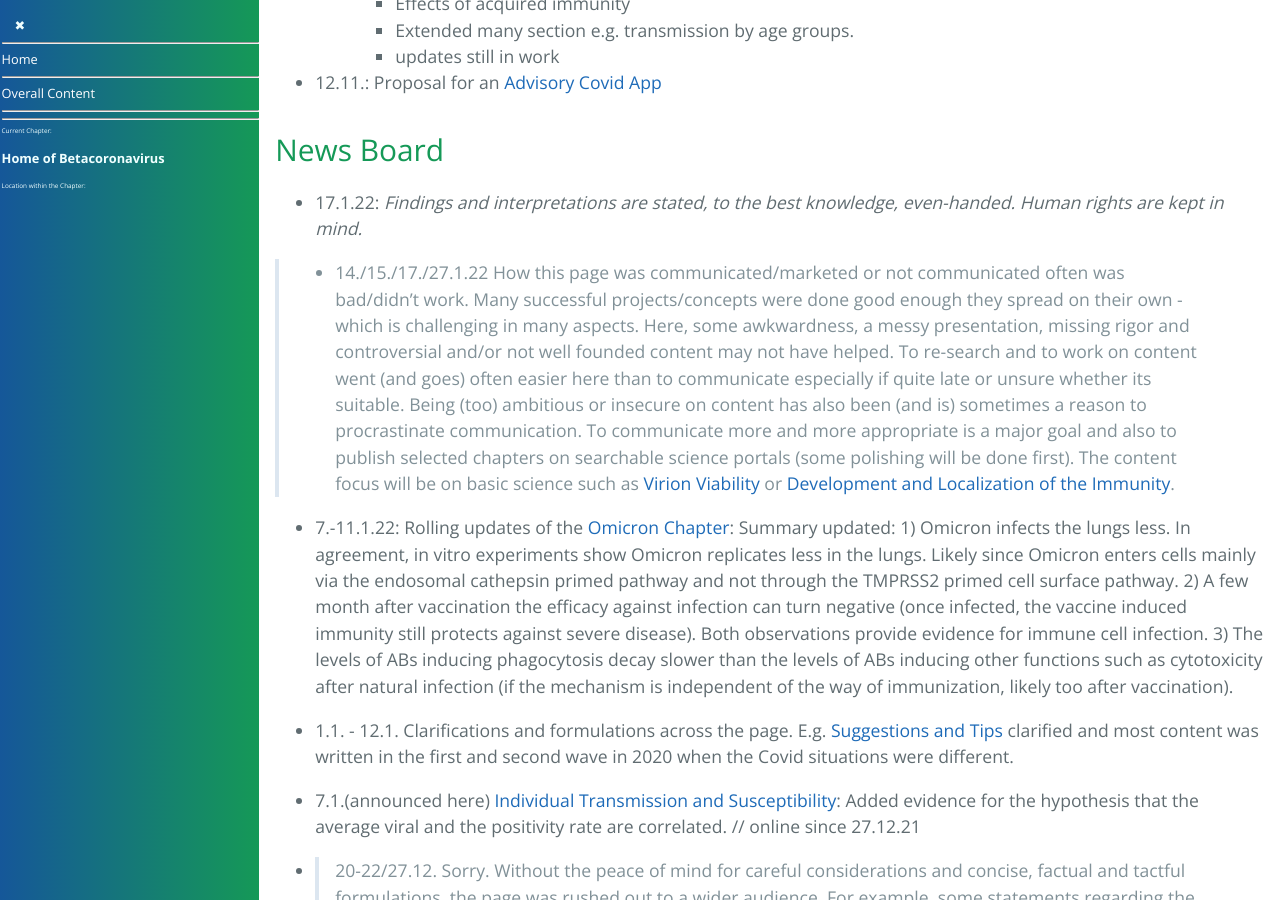
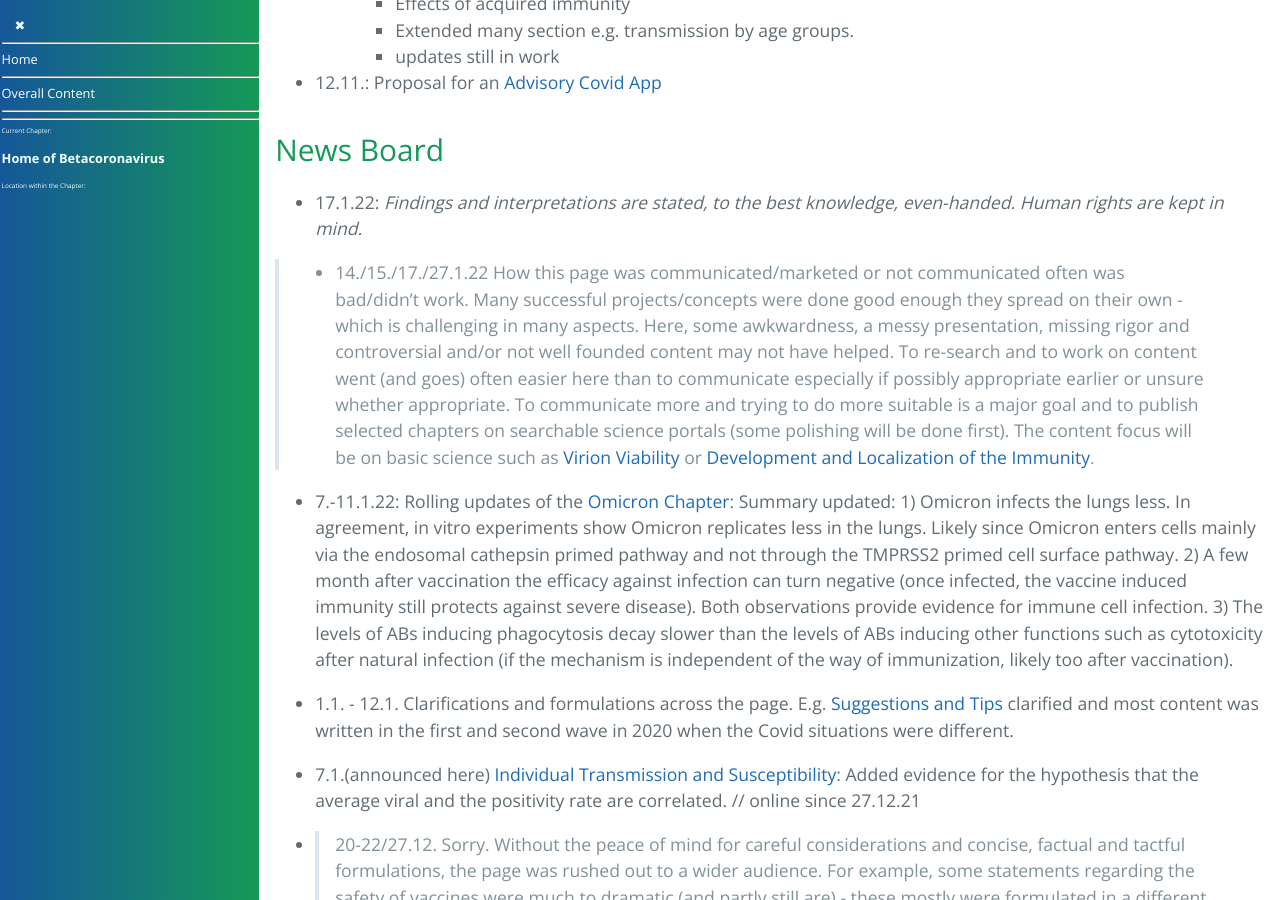
Before and after one commit to forestgrape/coronavirus, a Jekyll site: the page built from index.md, in a window 1280 px wide and 900 px high, scrolled down 2203 px. Built offline with Jekyll 4.4.1, drawn with Linux system fonts in a browser that asks for light colours; our own code applies the rules of GitHub Pages for plain Markdown files.

Commit message:
Formulations

```diff
--- a/index.md
+++ b/index.md
@@ -68,7 +68,7 @@
 
 <!-- 17./27.1.22 (adapted from 5.12.21): From an epidemiological perspective, systemic spike-only vaccines do not to reduce SARS-CoV-2 transmissions but mainly prevent pneumonia (which is great and very important). Additionally spike-only immunity put mutation pressure on the spikes which can increase the spike mutation rate, which can both yield escape variants and change the tropism. The latter can be favorable or not. Overall it is unclear whether it has benefits to [push to] vaccinate those not at risk for pneumonia. Thus the benefits-risks calculation can be done at  individual calculations [from a scientific perspective]. -->
 
-> - 14./15./17./27.1.22  How this page was communicated/marketed or not communicated often was bad/didn't work. Many successful projects/concepts were done good enough they spread on their own - which is challenging in many aspects. Here, some awkwardness, a messy presentation, missing rigor and controversial and/or not well founded content may not have helped. To re-search and to work on content went (and goes) often easier here than to communicate especially if quite late or unsure whether its suitable. Being (too) ambitious or insecure on content has also been (and is) sometimes a reason to procrastinate communication. To communicate more and more appropriate is a major goal and also to publish selected chapters on searchable science portals (some polishing will be done first). The content focus will be on basic science such as [Virion Viability](2_biological/virion_viability.md) or [Development and Localization of the Immunity](4_immunological/ontogenesis_and_locality_of_immunity.md).
+> - 14./15./17./27.1.22  How this page was communicated/marketed or not communicated often was bad/didn't work. Many successful projects/concepts were done good enough they spread on their own - which is challenging in many aspects. Here, some awkwardness, a messy presentation, missing rigor and controversial and/or not well founded content may not have helped. To re-search and to work on content went (and goes) often easier here than to communicate especially if possibly appropriate earlier or unsure whether appropriate. To communicate more and trying to do more suitable is a major goal and to publish selected chapters on searchable science portals (some polishing will be done first). The content focus will be on basic science such as [Virion Viability](2_biological/virion_viability.md) or [Development and Localization of the Immunity](4_immunological/ontogenesis_and_locality_of_immunity.md).
 
 
 - 7.-11.1.22: Rolling updates of the [Omicron Chapter](2_biological/omicron.md): Summary updated: 1) Omicron infects the lungs less. In agreement, in vitro experiments show Omicron replicates less in the lungs. Likely since Omicron enters cells mainly via the endosomal cathepsin primed pathway and not through the TMPRSS2 primed cell surface pathway. 2) A few month after vaccination the efficacy against infection can turn negative (once infected, the vaccine induced immunity still protects against severe disease). Both observations provide evidence for immune cell infection. 3) The levels of ABs inducing phagocytosis decay slower than the levels of ABs inducing other functions such as cytotoxicity after natural infection (if the mechanism is independent of the way of immunization, likely too after vaccination).
```
